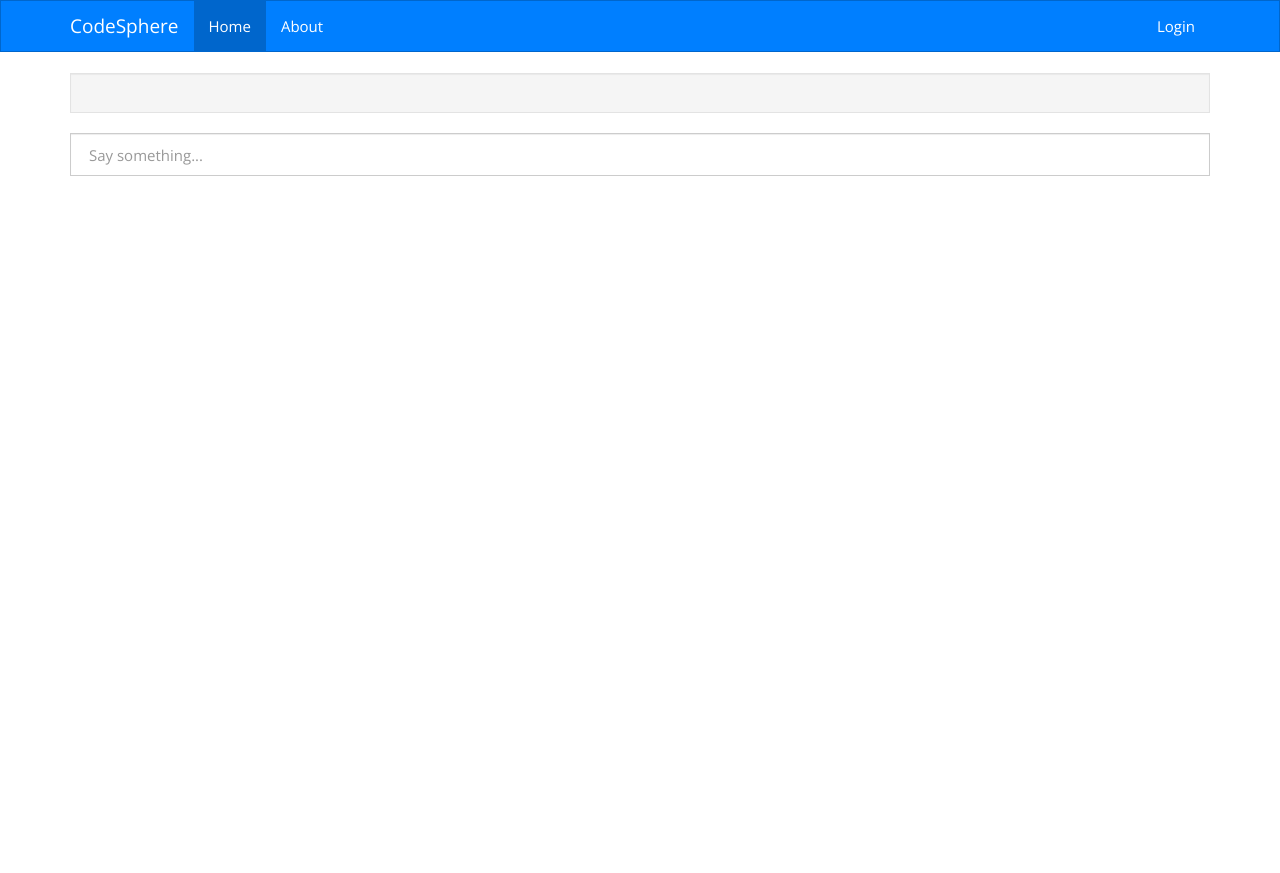
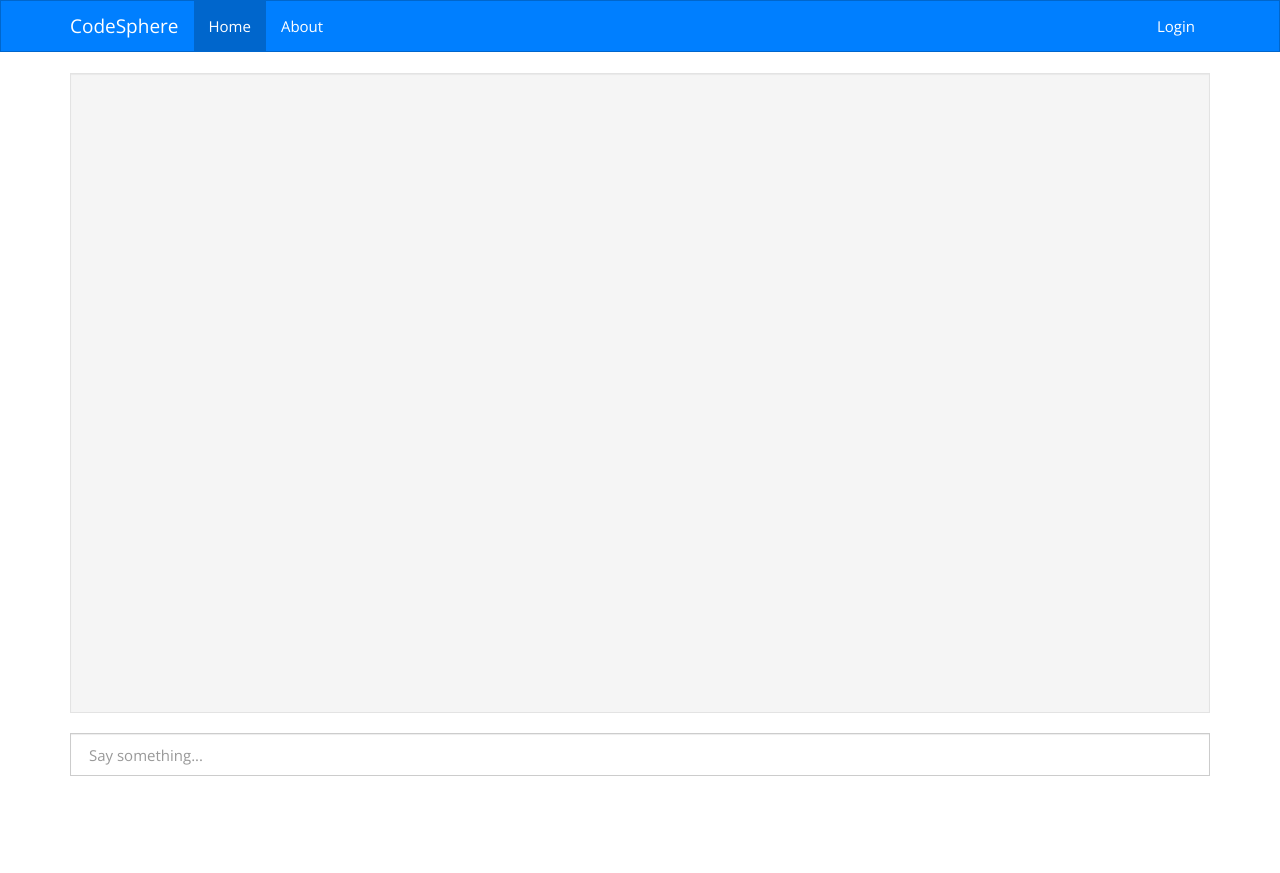
Before and after one commit to tjcsl/codesphere, a Flask app: template project/templates/chat/chat.html in a window 1280 px wide. Run offline with Flask 2, Linux system fonts and the light colour scheme; the template is opened without the code that fills it, so the values that code supplies are empty; parts of the project's set-up code (start-up, migrations or seed data) failed here and were passed over; some libraries are stand-ins or nearby versions.

Commit message:
Fix chat height

```diff
--- a/project/templates/chat/chat.html
+++ b/project/templates/chat/chat.html
@@ -1,11 +1,7 @@
 {% extends 'navbar.html' %}
 {% block content %}
-<div class="row-fluid">
-    <div class="span10 offset1">
-        <div id="chat" style="height:80%; width:100%; overflow:auto;" class="well"></div>
-        <input id="t" type="text" placeholder="Say something..." style="width:100%;" class="form-control" />
-    </div>
-</div>
+<div id="chat" style="height:80%; width:100%; overflow:auto;" class="well"></div>
+<input id="t" type="text" placeholder="Say something..." style="width:100%;" class="form-control" />
 <script src="http:////cdnjs.cloudflare.com/ajax/libs/socket.io/0.9.16/socket.io.min.js"></script>
 <script>
 
```
